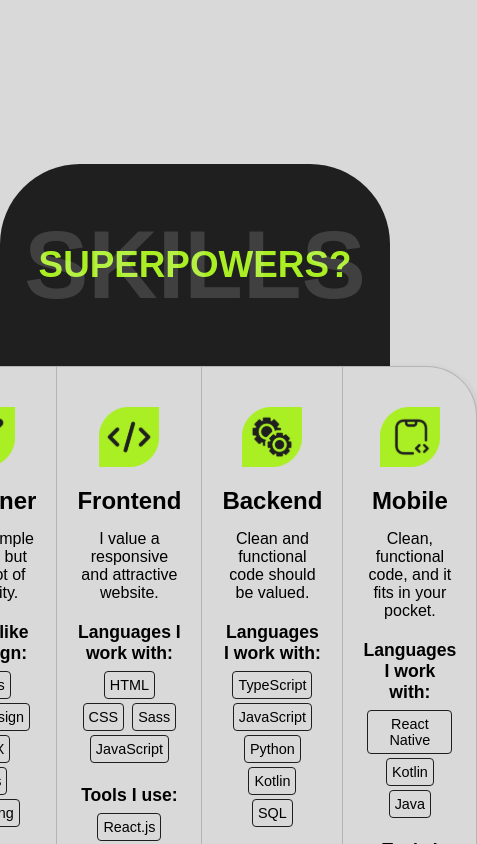
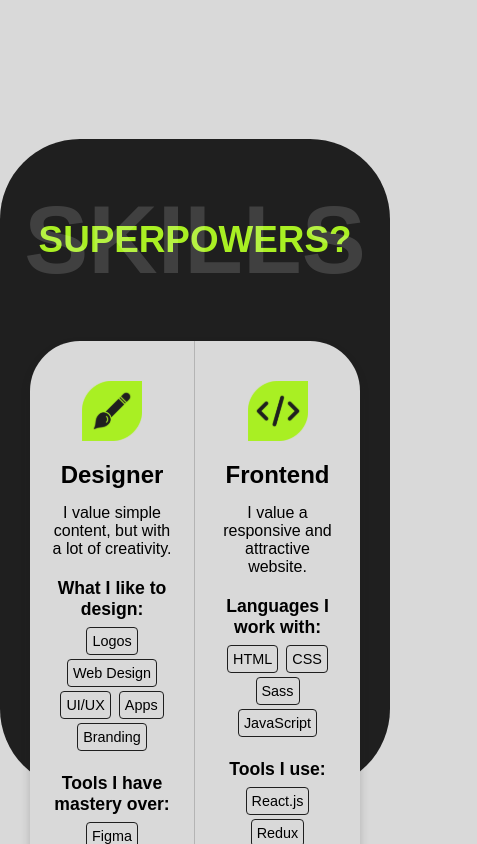
Before and after one commit to feroddev/portfolio, a React (Create React App) app: page / in a window 390 px wide. Shown: the part 1760-2604 px from the top of the page, 477 px wide, since content can reach past the window. Built offline with nearby package versions, Linux system fonts and the light colour scheme; a web font is replaced by a local one.

Commit message:
feat: responsive skills

```diff
--- a/src/style/skills.module.css
+++ b/src/style/skills.module.css
@@ -110,3 +110,31 @@
   margin-bottom: 15px;
   text-align: center;
 }
+
+@media screen and (max-width: 1000px) {
+  .container {
+    min-height: 100vh;
+    margin-bottom: 300px;
+  }
+
+  .main {
+    display: grid;
+    grid-template-columns: 1fr 1fr;
+    border: none;
+    margin: 0 30px;
+  }
+
+  .skill {
+    width: 100%;
+    max-width: none;
+    border-right: none;
+  }
+
+  .skill:not(:nth-last-child(-n+2)) {
+    border-bottom: 1px solid var(--black-opacity-20);
+  }
+
+  .skill:nth-child(even) {
+    border-right: none;
+  }
+}
```
